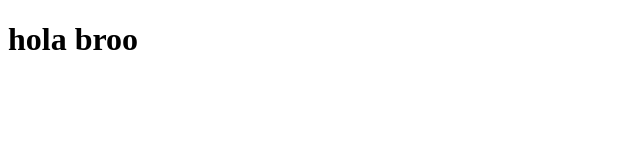
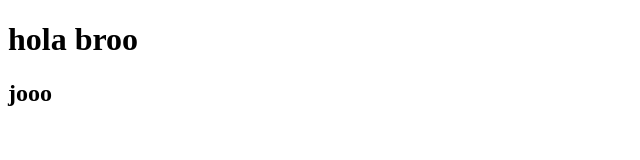
Before and after one commit to yeisonupegui/practicaGit, a plain HTML site: page index.html in a window 1280 px wide. Shown: the full height of the page, 0-640 px from the left. Drawn offline with Linux system fonts and the light colour scheme.

Commit message:
semodifico el index 2

```diff
--- a/index.html
+++ b/index.html
@@ -10,6 +10,7 @@
 
 <body>
     <h1>hola broo</h1>
+    <h2>jooo</h2>
 </body>
 
 </html>
```
